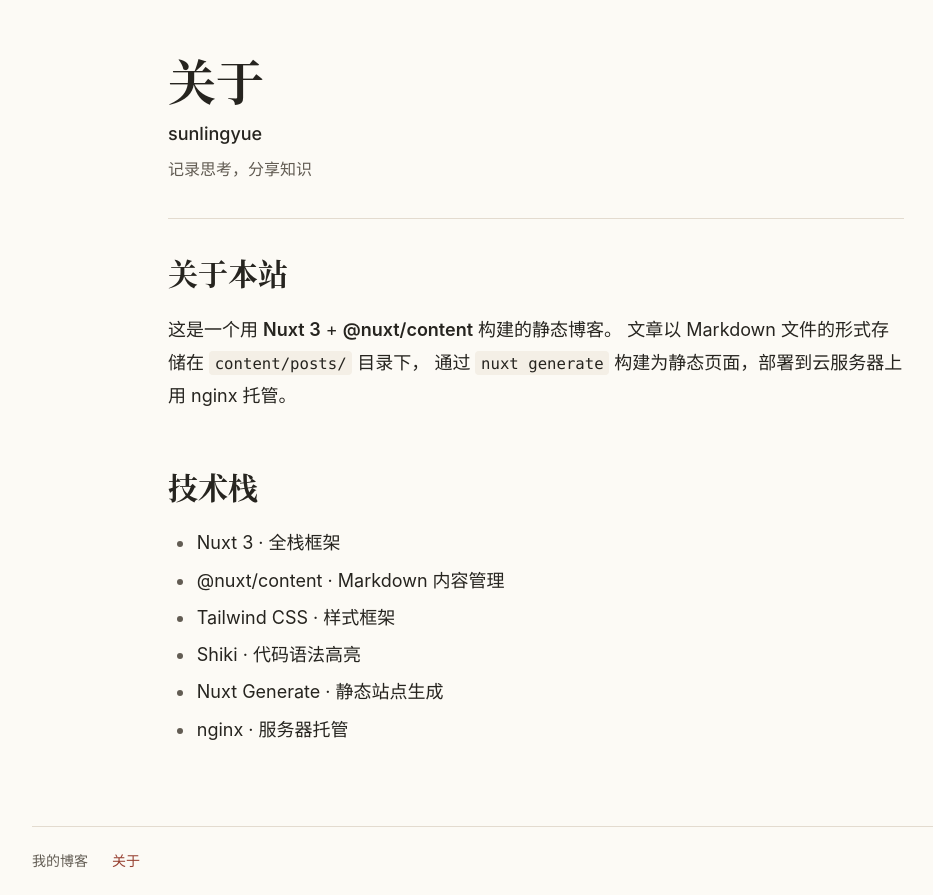
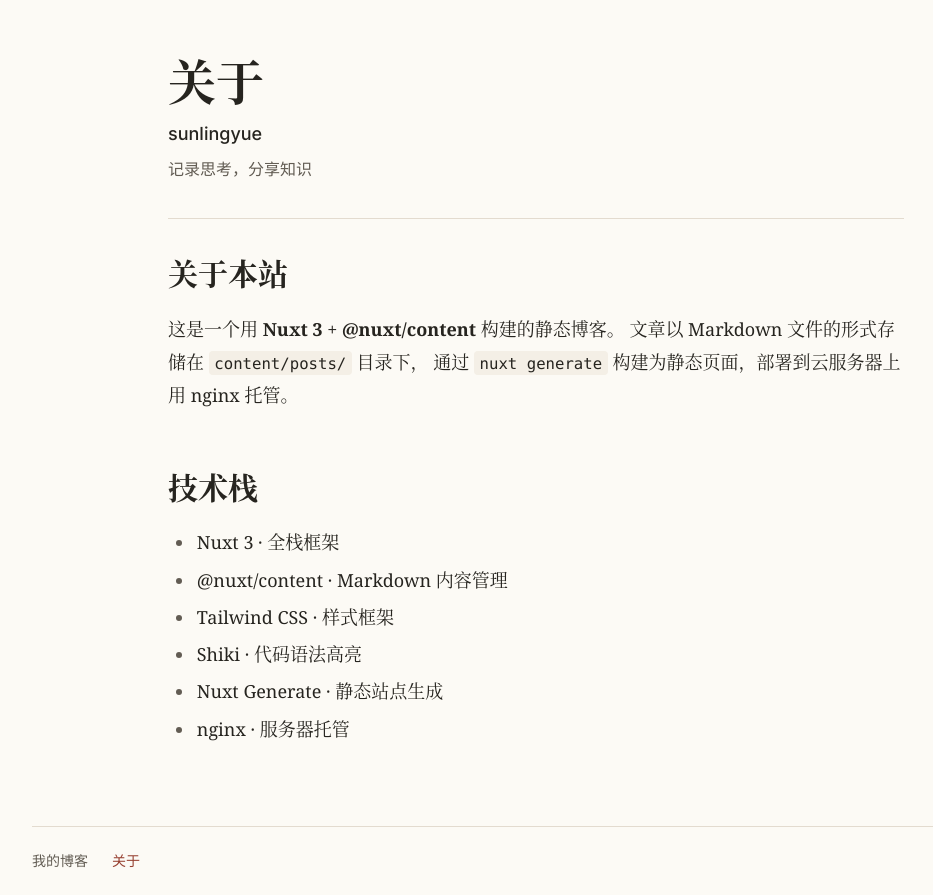
Before and after one commit to Carpe912/blog-website, a Nuxt app in the folder frontend/: page /about in a window 1280 px wide. Shown: the whole page, without its empty margins (104-1037 px from the left). Built offline with nearby package versions, Linux system fonts and the light colour scheme.

Commit message:
正文采用宋体优先的中文字体

```diff
--- a/frontend/assets/css/article.css
+++ b/frontend/assets/css/article.css
@@ -10,8 +10,7 @@
   --doc-code-inline: var(--reader-ink);
   --doc-mark: #fdf0b8;
 
-  font-family: -apple-system, BlinkMacSystemFont, 'PingFang SC', 'Hiragino Sans GB',
-    'Microsoft YaHei', 'Noto Sans SC', 'Segoe UI', sans-serif;
+  font-family: Georgia, var(--reader-display);
   font-size: clamp(1.0625rem, 1rem + 0.25vw, 1.125rem);
   line-height: 1.85;
   color: var(--doc-text);
```
